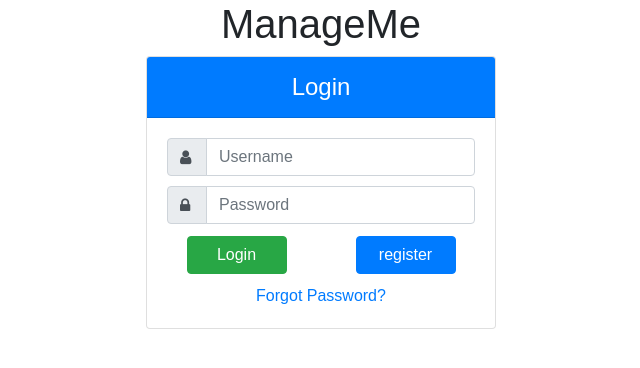
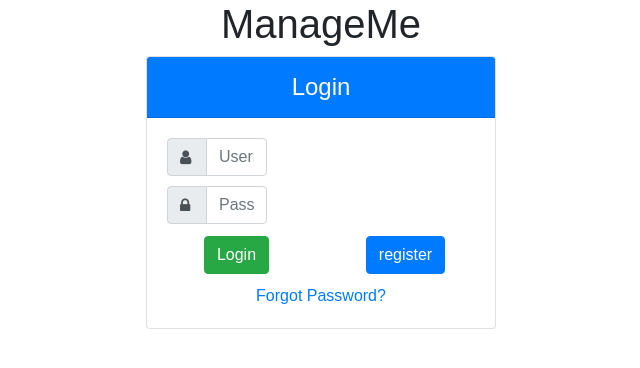
Before and after one commit to azaiter/ManageMe, a React (Create React App) app in the folder new_web/: page /Login in a window 1280 px wide. Shown: the top 368 px of the page, without its empty margins (344-984 px from the left). Built offline with nearby package versions, Linux system fonts and the light colour scheme.

Commit message:
Minor Updates
Added react-chartjs for charting
Started working on Dashboard
Fixed minor css bugs

```diff
--- a/new_web/package.json
+++ b/new_web/package.json
@@ -10,6 +10,7 @@
     "react": "^16.2.0",
     "react-bootstrap": "^0.32.1",
     "react-card-flip": "^0.2.1",
+    "react-chartjs": "^1.2.0",
     "react-dom": "^16.2.0",
     "react-router-dom": "^4.2.2",
     "react-scripts": "1.1.1",
--- a/new_web/src/components/pages/Dashboard.js
+++ b/new_web/src/components/pages/Dashboard.js
@@ -1,8 +1,41 @@
-import React from 'react';
+/* eslint react/no-did-mount-set-state: 0 */
+import React, { Component } from 'react';
+import { Link, Route } from 'react-router-dom';
+import { getUserInfo } from '../../utils/HttpHelper';
+import { userIsLoggedIn, deleteStore } from '../../utils/Auth';
 
-const Dashboard = () => (
-  <div>Dashboard</div>
-);
+import {
+  Collapse,
+  Navbar,
+  NavbarToggler,
+  NavbarBrand,
+  Nav,
+  NavItem,
+  NavLink,
+  UncontrolledDropdown,
+  DropdownToggle,
+  DropdownMenu,
+  DropdownItem,
+  Container,
+  Row,
+  Col,
+} from 'reactstrap';
 
+class Dashboard extends Component {
+  constructor(props) {
+    super(props);
+
+    this.state = {
+
+    };
+  }
+
+  render() {
+    return (
+      <div>
+
+      </div>);
+  }
+}
 
 export default Dashboard;
--- a/new_web/src/components/pages/Login.js
+++ b/new_web/src/components/pages/Login.js
@@ -225,7 +225,6 @@ class Login extends React.Component {
                   <Link to="/ForgotPassword">Forgot Password?</Link>
                 </Col>
               </Row>
-
             </CardBody>
           </Card>
           <Card key="back">
--- a/new_web/src/css/App.css
+++ b/new_web/src/css/App.css
@@ -55,24 +55,9 @@
   font-size: 1.5em;
 }
 
-#loginCard #buttonLogin {
-  width: 100px;
-}
-
-#loginCard #buttonRegister {
-  width: 100px;
-}
-
-#loginCard #buttonBack {
-  width: 100px;
-}
-
-#loginCard #buttonFlipCard {
-  width: 100px;
-}
-
 #loginCard .input-group {
   margin-bottom: 10px;
+  width: 100px;
 }
 
 #loginCard button {
```
